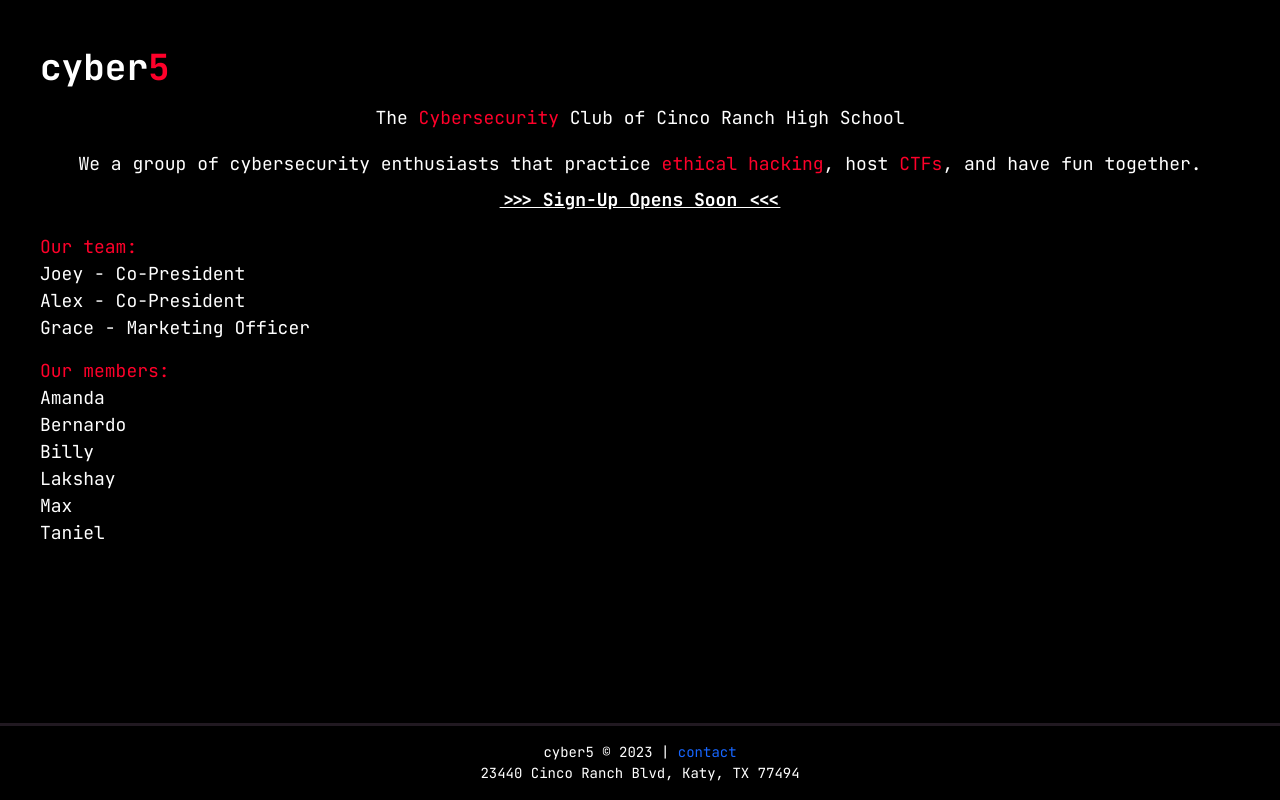
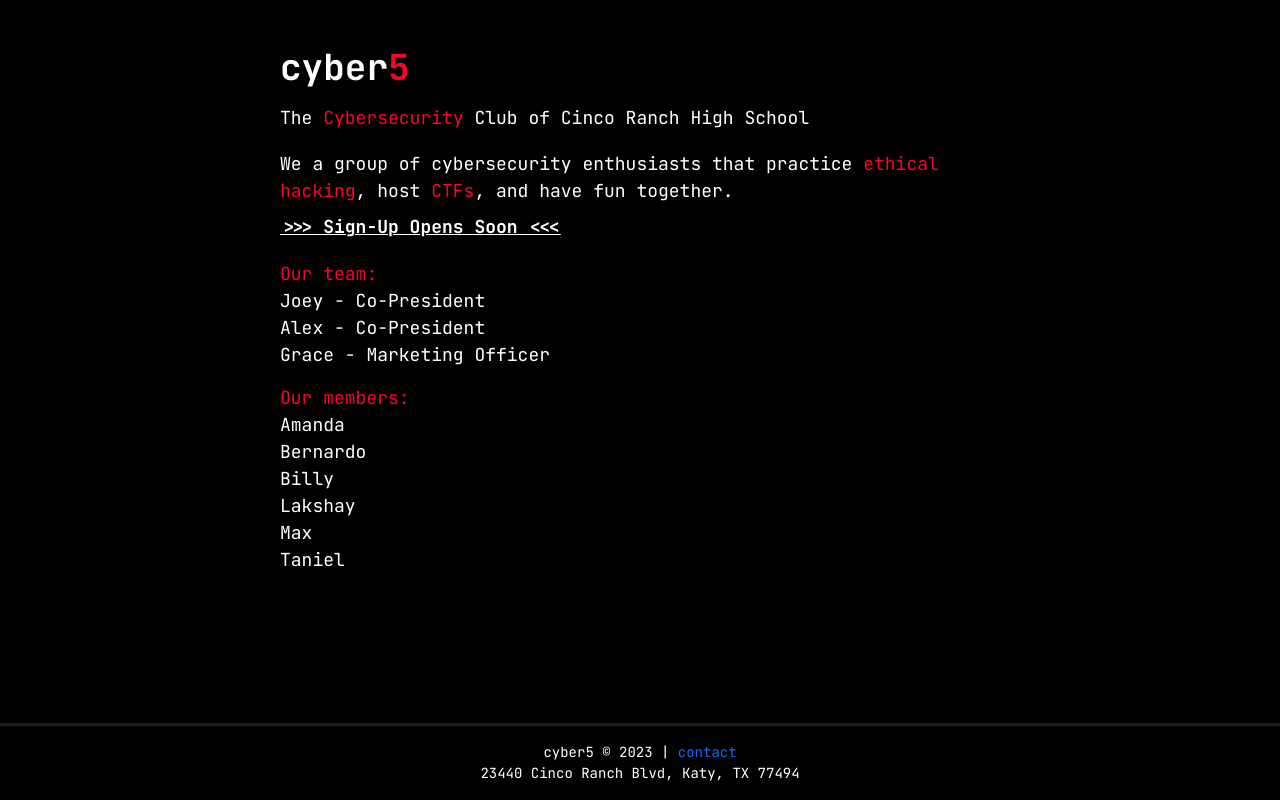
Before and after one commit to cyber5-crhs/website, a Next.js app: page / in a window 1280 px wide. Built offline with nearby package versions, Linux system fonts and the light colour scheme; some icons are missing.

Commit message:
Max width

```diff
--- a/pages/index.tsx
+++ b/pages/index.tsx
@@ -47,12 +47,12 @@
 
 export default function Home() {
   return (
-    <main className={styles.wrapper}>
+    <div className={styles.wrapper}>
       <div className={styles.main}>
         <Header />
         <People />
       </div>
       <Footer />
-    </main>
+    </div>
   );
 }
--- a/styles/Home.module.scss
+++ b/styles/Home.module.scss
@@ -4,6 +4,7 @@
 $spacing-sm: 1ch;
 
 .main {
+  max-width: 800px;
   padding: $page-padding;
 
   display: flex;
@@ -14,7 +15,6 @@
 .header {
   display: flex;
   flex-direction: column;
-  align-items: center;
   gap: $spacing-sm;
 }
 
@@ -25,4 +25,5 @@
   display: flex;
   flex-direction: column;
   justify-content: space-between;
+  align-items: center;
 }
```
